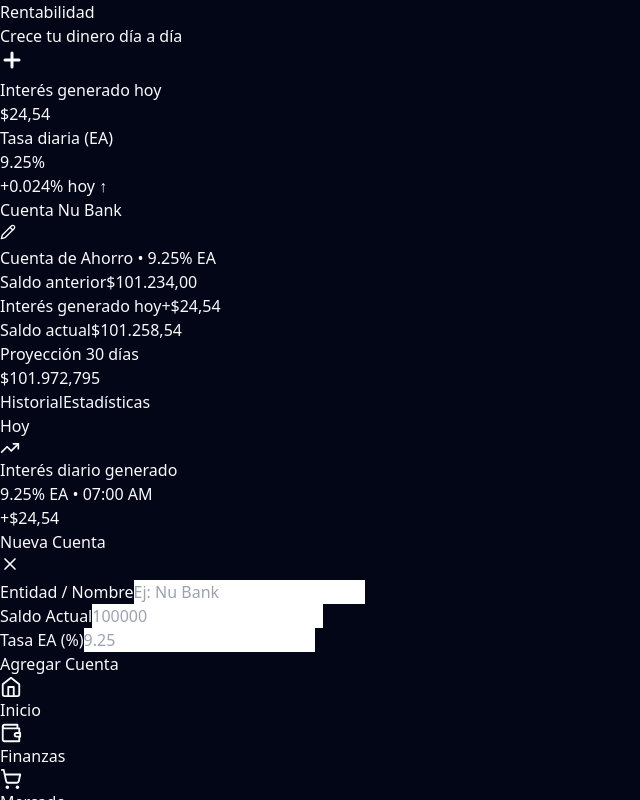
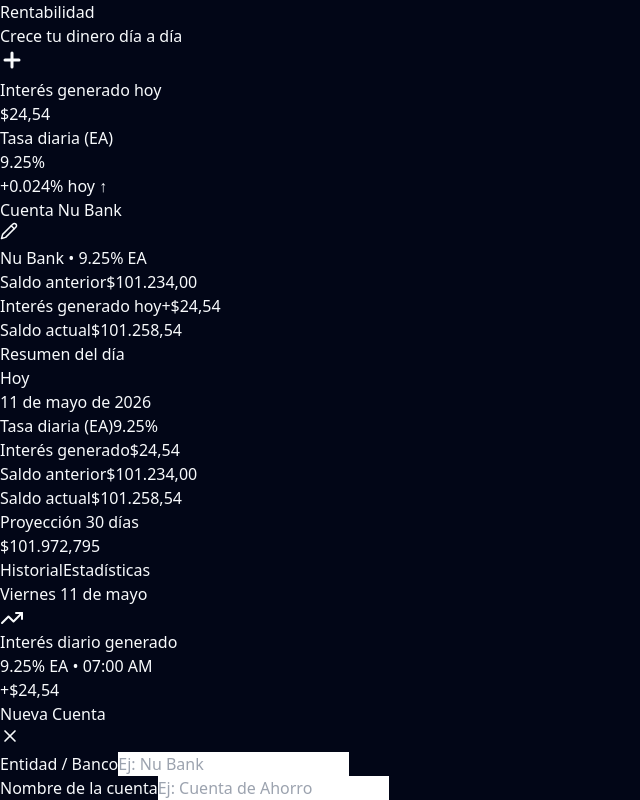
Before and after one commit to willberr2901/mi-finanzas, a React (Vite) app: page /rentabilidad in a window 1280 px wide. Both pictures are taken after a click on the button 12 px from the left and 60 px from the top of the page. Shown: the top 800 px of the page, without its empty margins (0-640 px from the left). Built offline with nearby package versions, Linux system fonts and the light colour scheme.

Commit message:
✨ FIX: Rentabilidad idéntica a referencia + Datos dinámicos funcionales

```diff
--- a/src/pages/ProfitabilityPage.tsx
+++ b/src/pages/ProfitabilityPage.tsx
@@ -1,57 +1,67 @@
 import { useState, useEffect } from 'react';
 import { AreaChart, Area, ResponsiveContainer, XAxis } from 'recharts';
-import { Plus, Pencil, ArrowUpRight, TrendingUp, X, Trash2 } from 'lucide-react';
+import { Plus, Pencil, ArrowUpRight, TrendingUp, X, Calendar, Clock } from 'lucide-react';
 import { motion, AnimatePresence } from 'framer-motion';
 
 interface Account {
   id: string;
   name: string;
+  bank: string;
   type: string;
   balance: number;
   rate: number;
 }
 
 export default function ProfitabilityPage() {
-  // 1. Estado inicial con localStorage
+  // Estado inicial con los datos exactos de tu imagen de referencia
   const [accounts, setAccounts] = useState<Account[]>(() => {
-    const saved = localStorage.getItem('rentabilidad_accounts');
+    const saved = localStorage.getItem('rentabilidad_accounts_v2');
     return saved ? JSON.parse(saved) : [
-      { id: '1', name: 'Cuenta Nu Bank', type: 'Cuenta de Ahorro', balance: 101234, rate: 9.25 }
+      { id: '1', name: 'Cuenta Nu Bank', bank: 'Nu Bank', type: 'Cuenta de Ahorro', balance: 101234, rate: 9.25 }
     ];
   });
 
-  const [selectedAccount, setSelectedAccount] = useState<Account>(accounts[0]);
+  const [selectedId, setSelectedId] = useState<string>(() => {
+    const saved = localStorage.getItem('rentabilidad_selected_v2');
+    return saved || '1';
+  });
+
   const [isModalOpen, setIsModalOpen] = useState(false);
   const [editingId, setEditingId] = useState<string | null>(null);
-  const [formData, setFormData] = useState({ name: '', type: 'Cuenta de Ahorro', balance: '', rate: '' });
+  const [formData, setFormData] = useState({ name: '', bank: '', balance: '', rate: '' });
 
-  // 2. Guardar en localStorage y actualizar selección
-  useEffect(() => {
-    localStorage.setItem('rentabilidad_accounts', JSON.stringify(accounts));
-    if (accounts.length > 0 && !accounts.find(a => a.id === selectedAccount?.id)) {
-      setSelectedAccount(accounts[0]);
-    }
-  }, [accounts]);
+  // Seleccionar cuenta activa
+  const selectedAccount = accounts.find(a => a.id === selectedId) || accounts[0];
 
-  // 3. Cálculo financiero real
+  // Cálculos financieros reales
   const dailyRate = Math.pow(1 + selectedAccount.rate / 100, 1 / 365) - 1;
   const dailyInterest = selectedAccount.balance * dailyRate;
   const currentBalance = selectedAccount.balance + dailyInterest;
 
-  // Datos dinámicos para el gráfico
-  const projectionData = Array.from({ length: 7 }, (_, i) => {
+  // Guardar en localStorage
+  useEffect(() => {
+    localStorage.setItem('rentabilidad_accounts_v2', JSON.stringify(accounts));
+    localStorage.setItem('rentabilidad_selected_v2', selectedId);
+  }, [accounts, selectedId]);
+
+  // Datos para gráfico de proyección 30 días (curva suave ascendente)
+  const projectionData = Array.from({ length: 30 }, (_, i) => {
     const dayBalance = selectedAccount.balance * Math.pow(1 + dailyRate, i + 1);
-    return { day: `Día ${i + 1}`, value: Math.round(dayBalance) };
+    return {
+      day: i === 0 ? 'Hoy' : i === 9 ? 'Día 10' : i === 19 ? 'Día 20' : i === 29 ? 'Día 30' : '',
+      value: Math.round(dayBalance),
+      fullDay: i + 1
+    };
   });
 
-  // 4. Handlers
+  // Handlers
   const openModal = (account?: Account) => {
     if (account) {
       setEditingId(account.id);
-      setFormData({ name: account.name, type: account.type, balance: account.balance.toString(), rate: account.rate.toString() });
+      setFormData({ name: account.name, bank: account.bank, balance: account.balance.toString(), rate: account.rate.toString() });
     } else {
       setEditingId(null);
-      setFormData({ name: '', type: 'Cuenta de Ahorro', balance: '', rate: '' });
+      setFormData({ name: '', bank: '', balance: '', rate: '' });
     }
     setIsModalOpen(true);
   };
@@ -61,7 +71,8 @@
     const newAccount: Account = {
       id: editingId || Date.now().toString(),
       name: formData.name || 'Cuenta de Ahorro',
-      type: formData.type,
+      bank: formData.bank || 'Banco',
+      type: 'Cuenta de Ahorro',
       balance: parseFloat(formData.balance) || 0,
       rate: parseFloat(formData.rate) || 0
     };
@@ -69,6 +80,7 @@
       setAccounts(prev => prev.map(a => a.id === editingId ? newAccount : a));
     } else {
       setAccounts(prev => [...prev, newAccount]);
+      setSelectedId(newAccount.id);
     }
     setIsModalOpen(false);
   };
@@ -76,149 +88,185 @@
   const handleDelete = (id: string, e: React.MouseEvent) => {
     e.stopPropagation();
     if (accounts.length > 1 && confirm('¿Eliminar esta cuenta?')) {
-      setAccounts(prev => prev.filter(a => a.id !== id));
+      const updated = accounts.filter(a => a.id !== id);
+      setAccounts(updated);
+      if (selectedId === id) setSelectedId(updated[0].id);
     }
   };
 
+  const formatMoney = (val: number) => `$${val.toLocaleString('es-CO', { minimumFractionDigits: 2 })}`;
+
   return (
-    <div className="min-h-screen bg-[#0A0F1C] text-white pb-24 font-sans selection:bg-emerald-500/30">
-      <div className="px-5 pt-6 space-y-5">
+    <div className="min-h-screen bg-[#0A0F1C] text-white pb-24 font-sans">
+      <div className="px-5 pt-6 space-y-4">
 
         {/* 🔝 HEADER */}
-        <motion.div initial={{ opacity: 0, y: -10 }} animate={{ opacity: 1, y: 0 }} className="flex justify-between items-center">
+        <div className="flex justify-between items-start mb-2">
           <div>
-            <h1 className="text-3xl font-bold tracking-tight">Rentabilidad</h1>
+            <h1 className="text-3xl font-bold text-white">Rentabilidad</h1>
             <p className="text-slate-400 text-sm mt-1">Crece tu dinero día a día</p>
           </div>
-          <button onClick={() => openModal()} className="w-12 h-12 rounded-full bg-emerald-500 flex items-center justify-center text-black shadow-[0_0_20px_rgba(16,185,129,0.4)] active:scale-95 transition-transform">
+          <button onClick={() => openModal()} className="w-12 h-12 rounded-full bg-emerald-500 flex items-center justify-center text-black shadow-lg active:scale-95 transition">
             <Plus size={24} strokeWidth={3} />
           </button>
-        </motion.div>
+        </div>
 
-        {/* 💰 TARJETA PRINCIPAL */}
-        <motion.div initial={{ opacity: 0, scale: 0.98 }} animate={{ opacity: 1, scale: 1 }} transition={{ delay: 0.1 }}
-          className="rounded-[28px] p-5 bg-gradient-to-br from-emerald-800 via-emerald-700 to-emerald-900 border border-emerald-500/20 relative overflow-hidden">
-          <div className="absolute top-0 right-0 w-40 h-40 bg-white/5 blur-3xl rounded-full -mr-10 -mt-10" />
+        {/* 💰 TARJETA PRINCIPAL VERDE (Interés del Día) */}
+        <div className="rounded-[28px] p-5 bg-gradient-to-br from-emerald-700 via-emerald-600 to-emerald-800 relative overflow-hidden">
+          <div className="absolute top-0 right-0 w-40 h-40 bg-white/10 blur-3xl rounded-full -mr-10 -mt-10" />
+
           <div className="relative z-10 flex justify-between items-start">
-            <div>
-              <p className="text-emerald-200 text-xs font-semibold uppercase tracking-wider">Interés generado hoy</p>
-              <h2 className="text-4xl font-bold text-white mt-2 tracking-tight">${dailyInterest.toLocaleString('es-CO', { minimumFractionDigits: 2 })}</h2>
-              <div className="mt-4">
-                <p className="text-emerald-200/70 text-xs">Tasa diaria (EA)</p>
-                <p className="text-2xl font-bold text-emerald-300 mt-1">{selectedAccount.rate}%</p>
+            <div className="flex-1">
+              <p className="text-emerald-100 text-xs font-semibold uppercase tracking-wider">Interés generado hoy</p>
+              <h2 className="text-5xl font-bold text-white mt-3 tracking-tight">{formatMoney(dailyInterest)}</h2>
+
+              <div className="mt-6">
+                <p className="text-emerald-100/70 text-xs">Tasa diaria (EA)</p>
+                <p className="text-3xl font-bold text-emerald-200 mt-1">{selectedAccount.rate}%</p>
               </div>
             </div>
-            <div className="w-32 h-20">
+
+            {/* Mini gráfico a la derecha */}
+            <div className="w-36 h-28 relative">
               <ResponsiveContainer width="100%" height="100%">
-                <AreaChart data={projectionData}>
+                <AreaChart data={projectionData.slice(0, 8)}>
                   <defs>
                     <linearGradient id="miniGrad" x1="0" y1="0" x2="0" y2="1">
-                      <stop offset="5%" stopColor="#34D399" stopOpacity={0.3}/>
-                      <stop offset="95%" stopColor="#34D399" stopOpacity={0}/>
+                      <stop offset="5%" stopColor="#6EE7B7" stopOpacity={0.3}/>
+                      <stop offset="95%" stopColor="#6EE7B7" stopOpacity={0}/>
                     </linearGradient>
                   </defs>
-                  <Area type="monotone" dataKey="value" stroke="#34D399" fill="url(#miniGrad)" strokeWidth={2} dot={false} />
+                  <Area type="monotone" dataKey="value" stroke="#6EE7B7" fill="url(#miniGrad)" strokeWidth={3} dot={false} />
                 </AreaChart>
               </ResponsiveContainer>
-              <div className="absolute bottom-0 right-0 bg-emerald-500/20 backdrop-blur-md px-2 py-1 rounded-lg border border-emerald-500/30">
-                <span className="text-xs font-bold text-emerald-300">+{(dailyRate*100).toFixed(3)}% hoy ↑</span>
+              <div className="absolute bottom-0 right-0 bg-emerald-500/30 backdrop-blur-md px-3 py-1.5 rounded-lg border border-emerald-400/30">
+                <span className="text-xs font-bold text-emerald-100">+{(dailyRate*100).toFixed(3)}% hoy ↑</span>
               </div>
             </div>
           </div>
-        </motion.div>
+        </div>
 
-        {/* 🏦 CUENTA DE AHORRO (Dinámica) */}
-        <motion.div initial={{ opacity: 0, y: 20 }} animate={{ opacity: 1, y: 0 }} transition={{ delay: 0.2 }}
-          className="rounded-[28px] p-5 bg-[#111827] border border-white/5">
-          <div className="flex justify-between items-start mb-6">
+        {/* 🏦 CUENTA DE AHORRO */}
+        <div className="rounded-[28px] p-5 bg-[#111827] border border-white/5">
+          <div className="flex justify-between items-start mb-5">
             <div className="flex-1">
               <div className="flex items-center gap-2">
                 <h2 className="text-xl font-semibold text-white">{selectedAccount.name}</h2>
-                <button onClick={() => openModal(selectedAccount)} className="p-1 hover:bg-white/10 rounded-lg transition"><Pencil size={16} className="text-blue-400" /></button>
+                <button onClick={() => openModal(selectedAccount)} className="p-1.5 hover:bg-white/10 rounded-lg transition">
+                  <Pencil size={18} className="text-blue-400" />
+                </button>
               </div>
-              <p className="text-emerald-400 text-sm mt-1">{selectedAccount.type} • {selectedAccount.rate}% EA</p>
+              <p className="text-emerald-400 text-sm mt-1">{selectedAccount.bank} • {selectedAccount.rate}% EA</p>
             </div>
             {accounts.length > 1 && (
-              <button onClick={(e) => handleDelete(selectedAccount.id, e)} className="p-2 hover:bg-red-500/10 rounded-xl transition"><Trash2 size={18} className="text-red-400" /></button>
+              <button onClick={(e) => handleDelete(selectedAccount.id, e)} className="p-2 hover:bg-red-500/10 rounded-xl transition">
+                <X size={18} className="text-red-400" />
+              </button>
             )}
           </div>
 
           <div className="space-y-4">
             <div className="flex justify-between items-center">
               <span className="text-slate-400 text-sm">Saldo anterior</span>
-              <span className="text-white font-medium">${selectedAccount.balance.toLocaleString('es-CO', { minimumFractionDigits: 2 })}</span>
+              <span className="text-white font-medium">{formatMoney(selectedAccount.balance)}</span>
             </div>
             <div className="flex justify-between items-center">
               <span className="text-slate-400 text-sm">Interés generado hoy</span>
-              <span className="text-emerald-400 font-semibold">+${dailyInterest.toLocaleString('es-CO', { minimumFractionDigits: 2 })}</span>
+              <span className="text-emerald-400 font-semibold">+{formatMoney(dailyInterest)}</span>
             </div>
             <div className="border-t border-white/10 pt-4 flex justify-between items-center">
-              <span className="text-white font-medium">Saldo actual</span>
-              <span className="text-white font-bold text-xl">${currentBalance.toLocaleString('es-CO', { minimumFractionDigits: 2 })}</span>
+              <span className="text-white font-medium text-lg">Saldo actual</span>
+              <span className="text-white font-bold text-2xl">{formatMoney(currentBalance)}</span>
             </div>
           </div>
 
-          {/* Selector de cuentas si hay más de una */}
+          {/* Selector de cuentas */}
           {accounts.length > 1 && (
-            <div className="mt-5 flex gap-2 overflow-x-auto pb-2">
+            <div className="mt-5 flex gap-2 overflow-x-auto pb-2 scrollbar-hide">
               {accounts.map(acc => (
-                <button key={acc.id} onClick={() => setSelectedAccount(acc)}
-                  className={`px-3 py-1.5 rounded-lg text-xs font-medium whitespace-nowrap transition ${selectedAccount.id === acc.id ? 'bg-emerald-500 text-black' : 'bg-white/5 text-slate-400 hover:bg-white/10'}`}>
+                <button key={acc.id} onClick={() => setSelectedId(acc.id)}
+                  className={`px-4 py-2 rounded-xl text-xs font-medium whitespace-nowrap transition ${selectedId === acc.id ? 'bg-emerald-500 text-black' : 'bg-white/5 text-slate-400 hover:bg-white/10'}`}>
                   {acc.name}
                 </button>
               ))}
             </div>
           )}
-        </motion.div>
+        </div>
+
+        {/* 📋 RESUMEN DEL DÍA */}
+        <div className="rounded-[28px] p-5 bg-[#111827] border border-white/5">
+          <div className="flex justify-between items-center mb-5">
+            <h3 className="text-lg font-semibold text-white">Resumen del día</h3>
+            <div className="text-right">
+              <p className="text-slate-400 text-xs">Hoy</p>
+              <p className="text-white text-sm">{new Date().toLocaleDateString('es-CO', { day: '2-digit', month: 'long', year: 'numeric' })}</p>
+            </div>
+          </div>
+
+          <div className="space-y-3">
+            {[
+              { label: 'Tasa diaria (EA)', value: `${selectedAccount.rate}%` },
+              { label: 'Interés generado', value: formatMoney(dailyInterest), color: 'text-emerald-400' },
+              { label: 'Saldo anterior', value: formatMoney(selectedAccount.balance) },
+              { label: 'Saldo actual', value: formatMoney(currentBalance) },
+            ].map((item, i) => (
+              <div key={i} className="flex justify-between items-center py-2 border-b border-white/5 last:border-0">
+                <span className="text-slate-400 text-sm">{item.label}</span>
+                <span className={`font-medium ${item.color || 'text-white'}`}>{item.value}</span>
+              </div>
+            ))}
+          </div>
+        </div>
 
         {/* 📈 PROYECCIÓN 30 DÍAS */}
-        <motion.div initial={{ opacity: 0, y: 20 }} animate={{ opacity: 1, y: 0 }} transition={{ delay: 0.3 }}
-          className="rounded-[28px] p-5 bg-[#111827] border border-white/5">
+        <div className="rounded-[28px] p-5 bg-[#111827] border border-white/5">
           <div className="flex justify-between items-center mb-4">
             <h3 className="text-lg font-semibold text-white">Proyección 30 días</h3>
-            <span className="text-emerald-400 font-bold">${(selectedAccount.balance * Math.pow(1 + dailyRate, 30)).toLocaleString('es-CO', { minimumFractionDigits: 2 })}</span>
+            <span className="text-emerald-400 font-bold">{formatMoney(selectedAccount.balance * Math.pow(1 + dailyRate, 30))}</span>
           </div>
-          <div className="h-40 -ml-4">
+
+          <div className="h-40 -ml-2 -mr-2">
             <ResponsiveContainer width="100%" height="100%">
-              <AreaChart data={projectionData} margin={{ top: 5, right: 5, left: -20, bottom: 0 }}>
+              <AreaChart data={projectionData} margin={{ top: 5, right: 5, left: -10, bottom: 0 }}>
                 <defs>
                   <linearGradient id="projGrad" x1="0" y1="0" x2="0" y2="1">
                     <stop offset="5%" stopColor="#10B981" stopOpacity={0.2}/>
                     <stop offset="95%" stopColor="#10B981" stopOpacity={0}/>
                   </linearGradient>
                 </defs>
-                <XAxis dataKey="day" axisLine={false} tickLine={false} tick={{ fill: '#64748B', fontSize: 10 }} />
-                <Area type="monotone" dataKey="value" stroke="#10B981" fill="url(#projGrad)" strokeWidth={2} dot={{ fill: '#10B981', r: 3 }} />
+                <XAxis dataKey="day" axisLine={false} tickLine={false} tick={{ fill: '#64748B', fontSize: 11 }} interval="preserveStartEnd" />
+                <Area type="monotone" dataKey="value" stroke="#10B981" fill="url(#projGrad)" strokeWidth={2.5} dot={{ fill: '#10B981', r: 4, strokeWidth: 0 }} activeDot={{ r: 6 }} />
               </AreaChart>
             </ResponsiveContainer>
           </div>
-        </motion.div>
+        </div>
 
-        {/* 📜 HISTORIAL */}
-        <motion.div initial={{ opacity: 0, y: 20 }} animate={{ opacity: 1, y: 0 }} transition={{ delay: 0.4 }}
-          className="rounded-[28px] p-5 bg-[#111827] border border-white/5">
+        {/* 📜 HISTORIAL / ESTADÍSTICAS */}
+        <div className="rounded-[28px] p-5 bg-[#111827] border border-white/5">
           <div className="flex border-b border-white/10 mb-4">
             <button className="flex-1 pb-3 text-emerald-400 font-semibold border-b-2 border-emerald-400">Historial</button>
             <button className="flex-1 pb-3 text-slate-500 font-medium">Estadísticas</button>
           </div>
-          <div className="space-y-1">
-            <p className="text-slate-400 text-xs mb-3">Hoy</p>
-            <div className="flex items-center justify-between p-3 hover:bg-white/5 rounded-xl transition-colors">
-              <div className="flex items-center gap-4">
-                <div className="w-10 h-10 rounded-full bg-emerald-500/20 flex items-center justify-center text-emerald-400">
-                  <TrendingUp size={20} />
-                </div>
-                <div>
-                  <h4 className="text-white font-medium text-sm">Interés diario generado</h4>
-                  <p className="text-slate-500 text-xs mt-0.5">{selectedAccount.rate}% EA • 07:00 AM</p>
-                </div>
+
+          <p className="text-slate-400 text-xs mb-3">Viernes {new Date().toLocaleDateString('es-CO', { day: '2-digit', month: 'long' })}</p>
+
+          <div className="flex items-center justify-between p-4 bg-white/[0.02] rounded-2xl border border-white/5">
+            <div className="flex items-center gap-4">
+              <div className="w-12 h-12 rounded-full bg-emerald-500/20 flex items-center justify-center text-emerald-400">
+                <TrendingUp size={24} />
               </div>
-              <div className="text-right">
-                <p className="text-emerald-400 font-bold text-sm">+${dailyInterest.toLocaleString('es-CO', { minimumFractionDigits: 2 })}</p>
+              <div>
+                <h4 className="text-white font-semibold text-base">Interés diario generado</h4>
+                <p className="text-slate-500 text-xs mt-0.5 flex items-center gap-1">
+                  {selectedAccount.rate}% EA <span className="text-slate-600">•</span> 07:00 AM
+                </p>
               </div>
             </div>
+            <div className="text-right">
+              <p className="text-emerald-400 font-bold text-lg">+{formatMoney(dailyInterest)}</p>
+            </div>
           </div>
-        </motion.div>
+        </div>
       </div>
 
       {/* 📝 MODAL AGREGAR/EDITAR */}
@@ -232,20 +280,24 @@
               </div>
               <form onSubmit={handleSubmit} className="space-y-4">
                 <div>
-                  <label className="text-xs text-slate-400 uppercase font-bold mb-1 block">Entidad / Nombre</label>
-                  <input type="text" value={formData.name} onChange={e => setFormData({...formData, name: e.target.value})} placeholder="Ej: Nu Bank" className="w-full bg-[#0A0F1C] border border-white/10 rounded-xl px-4 py-3 text-white focus:border-emerald-500 outline-none" required />
+                  <label className="text-xs text-slate-400 uppercase font-bold mb-1 block">Entidad / Banco</label>
+                  <input type="text" value={formData.bank} onChange={e => setFormData({...formData, bank: e.target.value})} placeholder="Ej: Nu Bank" className="w-full bg-[#0A0F1C] border border-white/10 rounded-xl px-4 py-3 text-white focus:border-emerald-500 outline-none" required />
+                </div>
+                <div>
+                  <label className="text-xs text-slate-400 uppercase font-bold mb-1 block">Nombre de la cuenta</label>
+                  <input type="text" value={formData.name} onChange={e => setFormData({...formData, name: e.target.value})} placeholder="Ej: Cuenta de Ahorro" className="w-full bg-[#0A0F1C] border border-white/10 rounded-xl px-4 py-3 text-white focus:border-emerald-500 outline-none" required />
                 </div>
                 <div className="grid grid-cols-2 gap-4">
                   <div>
                     <label className="text-xs text-slate-400 uppercase font-bold mb-1 block">Saldo Actual</label>
-                    <input type="number" value={formData.balance} onChange={e => setFormData({...formData, balance: e.target.value})} placeholder="100000" className="w-full bg-[#0A0F1C] border border-white/10 rounded-xl px-4 py-3 text-white focus:border-emerald-500 outline-none" required />
+                    <input type="number" value={formData.balance} onChange={e => setFormData({...formData, balance: e.target.value})} placeholder="101234" className="w-full bg-[#0A0F1C] border border-white/10 rounded-xl px-4 py-3 text-white focus:border-emerald-500 outline-none" required />
                   </div>
                   <div>
                     <label className="text-xs text-slate-400 uppercase font-bold mb-1 block">Tasa EA (%)</label>
                     <input type="number" step="0.01" value={formData.rate} onChange={e => setFormData({...formData, rate: e.target.value})} placeholder="9.25" className="w-full bg-[#0A0F1C] border border-white/10 rounded-xl px-4 py-3 text-white focus:border-emerald-500 outline-none" required />
                   </div>
                 </div>
-                <button type="submit" className="w-full bg-emerald-500 hover:bg-emerald-400 text-black font-bold py-3 rounded-xl mt-2 transition-colors">
+                <button type="submit" className="w-full bg-emerald-500 hover:bg-emerald-400 text-black font-bold py-3.5 rounded-xl mt-2 transition-colors">
                   {editingId ? 'Guardar Cambios' : 'Agregar Cuenta'}
                 </button>
               </form>
```
